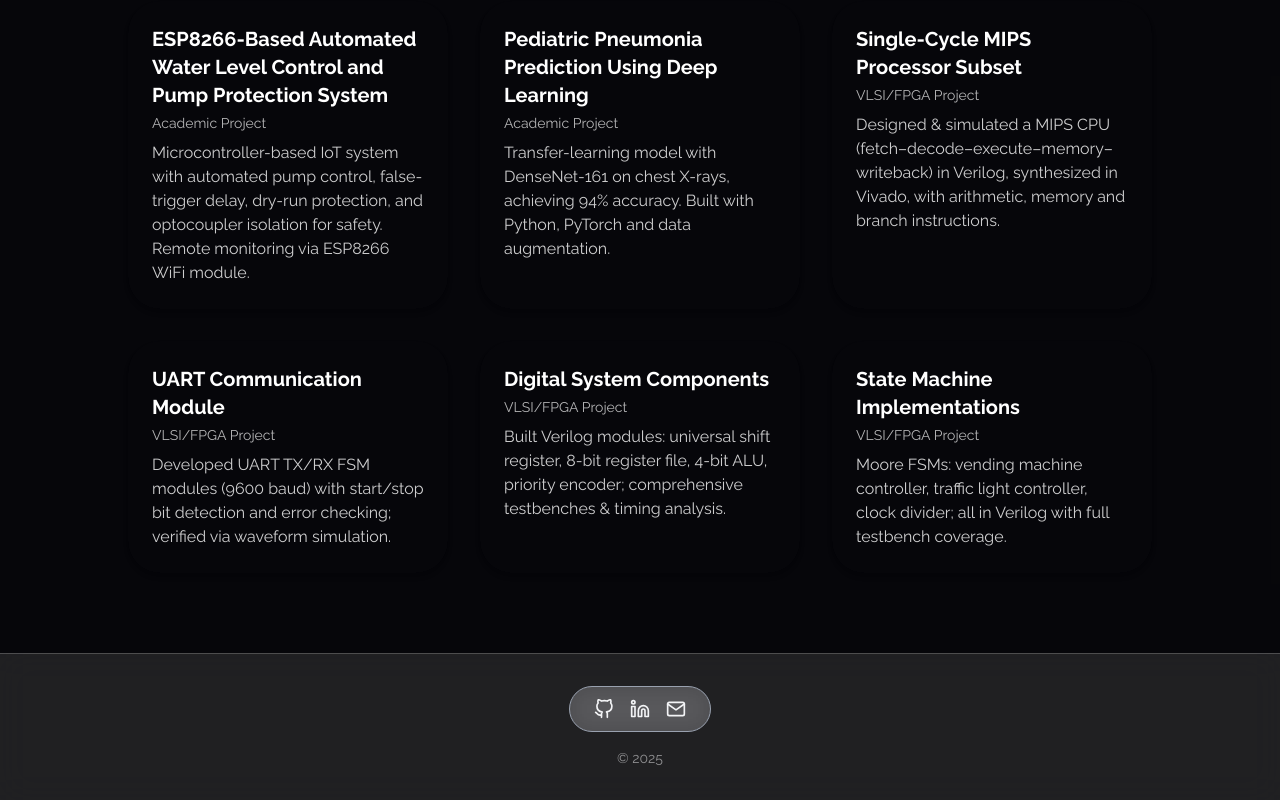
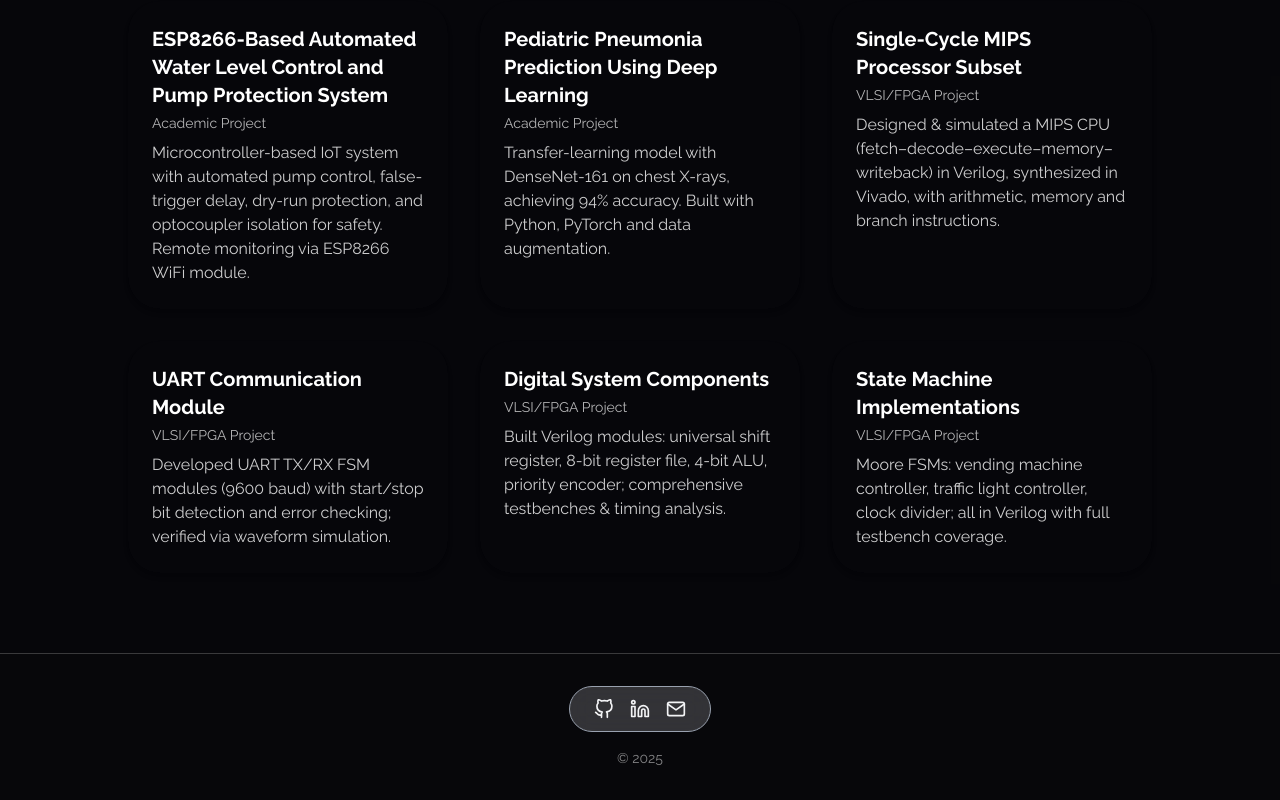
Before and after one commit to Afsalkalladi/portfolio, a Next.js app: page / in a window 1280 px wide. Shown: the part 1703-2503 px from the top of the page. Built offline with nearby package versions, Linux system fonts and the light colour scheme.

Commit message:
footer fix

```diff
--- a/src/components/Footer.tsx
+++ b/src/components/Footer.tsx
@@ -7,24 +7,22 @@ export default function Footer() {
   return (
     <footer
       className="py-8 px-4
-                       bg-white/10 dark:bg-black/10 backdrop-blur-lg
-                       border-t border-white/20 dark:border-black/20"
+                 bg-transparent
+                 border-t border-white/20 dark:border-black/20"
     >
       <div className="max-w-4xl mx-auto flex flex-col items-center justify-center gap-4">
-        {/* Follow-me pill in central alignment */}
+        {/* Social media pill */}
         <div
           className="w-fit
-                        bg-gray-200/20 dark:bg-gray-800/20 backdrop-blur-md
-                        rounded-full px-6 py-3 flex items-center gap-4
-                        border border-gray-400 dark:border-gray-600"
+                     bg-gray-200/20 dark:bg-gray-800/20 backdrop-blur-md
+                     rounded-full px-6 py-3 flex items-center gap-4
+                     border border-gray-400 dark:border-gray-600"
         >
-          {/* <span className="text-gray-100 dark:text-gray-300 font-medium">
-            Follow me
-          </span> */}
           <div className="flex gap-4 text-gray-100 dark:text-gray-300">
             <a
               href="https://github.com/afsalkalladi"
               target="_blank"
+              rel="noopener noreferrer"
               className="hover:text-gray-400"
             >
               <FiGithub size={20} />
@@ -32,6 +30,7 @@ export default function Footer() {
             <a
               href="https://linkedin.com/in/afsalkalladi"
               target="_blank"
+              rel="noopener noreferrer"
               className="hover:text-gray-400"
             >
               <FiLinkedin size={20} />
@@ -45,7 +44,7 @@ export default function Footer() {
           </div>
         </div>
 
-        {/* Copyright centered below */}
+        {/* Copyright text */}
         <p className="text-sm text-white/50">
           &copy; {new Date().getFullYear()}
         </p>
```
